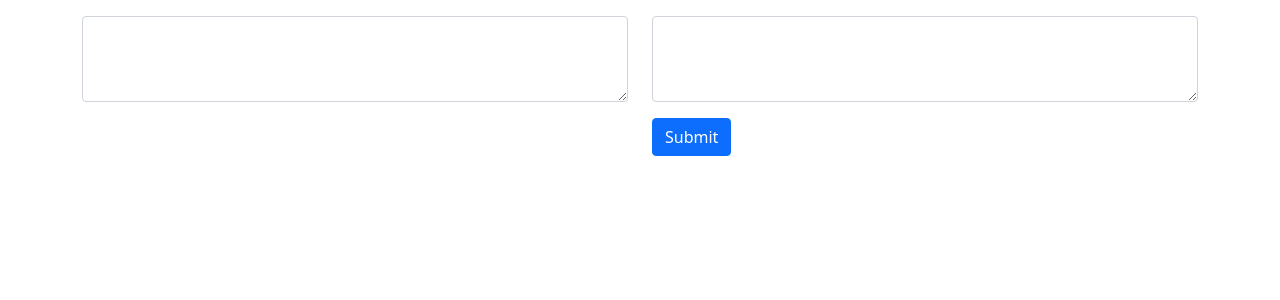
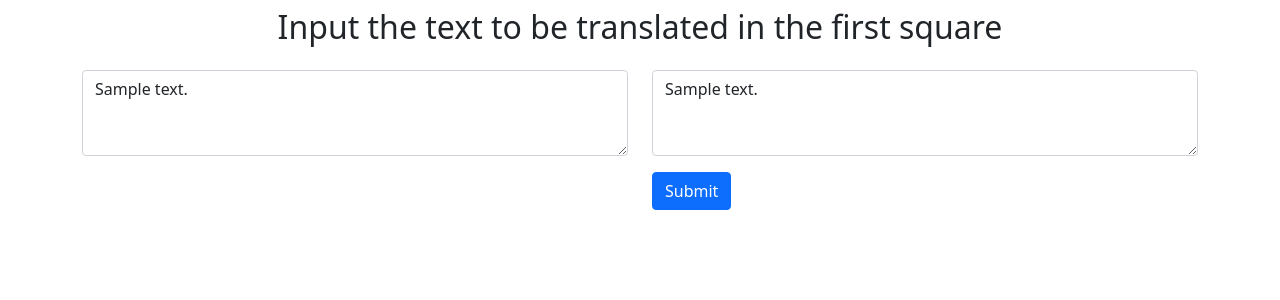
Before and after one commit to JoaoZati/django-blog-translator, a Django app: template mysite/translator/templates/translator.html in a window 1280 px wide. Shown: the part 46-346 px from the top of the page. Run offline with Django 3.2, Linux system fonts and the light colour scheme; the template is opened without the code that fills it: most values are stand-ins (such as "Sample title", 1, 10 or a date in 2020); parts of the project's set-up code (start-up, migrations or seed data) failed here and were passed over.

Commit message:
Inplemented function - miss do the translation with googletrans

```diff
--- a/mysite/translator/templates/translator.html
+++ b/mysite/translator/templates/translator.html
@@ -1,15 +1,17 @@
 {% extends 'base.html' %}
 {% block content %}
-
+<div class="container-fluid">
+    <h2 class="m-2 text-center">Input the text to be translated in the first square</h2>
+</div>
 <div class="container">
     <form action="{% url 'translator_view' %}" method="post">
         {% csrf_token %}
         <div class="row">
             <div class="col-sm-6 mt-3 left">
-                <textarea class="form-control" rows="3" name="my_textarea"></textarea>
+                <textarea class="form-control" rows="3" name="my_textarea">{{ original_text }}</textarea>
             </div>
             <div class="col-sm-6 mt-3 left">
-                <textarea class="form-control" rows="3"></textarea>
+                <textarea class="form-control" rows="3">{{ output_text }}</textarea>
                 <input class="btn btn-primary ml-3 mt-3" type="submit" value="Submit">
             </div>
         </div>
```
Also changed, not shown: mysite/translator/views.py (+9 -2 lines).
